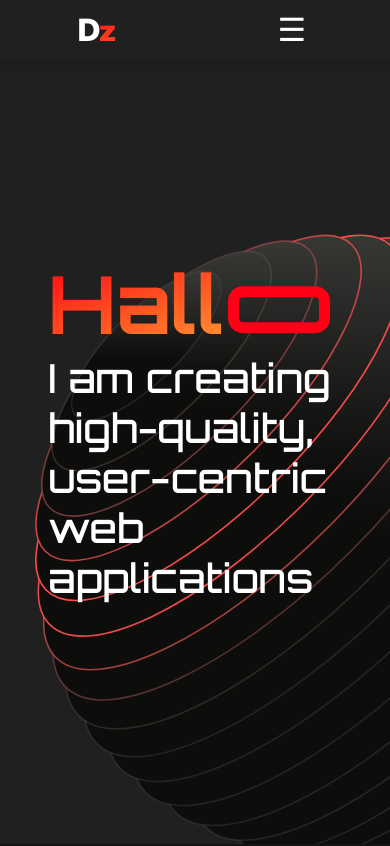
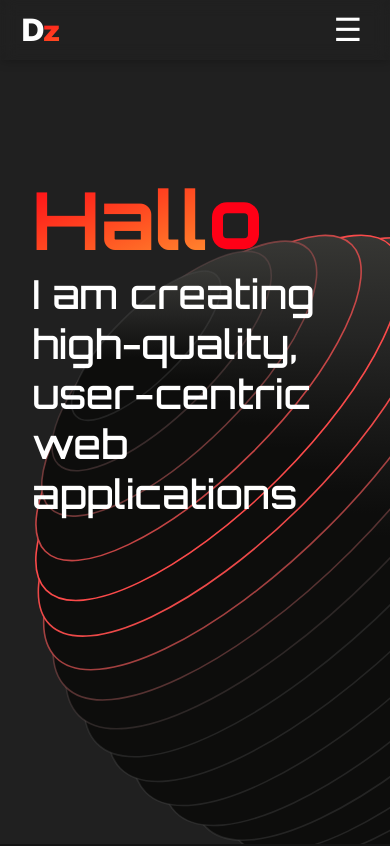
Before and after one commit to dauzan/personal-portfolio, a React (Vite) app: page / in a window 390 px wide. Shown: the top 846 px of the page. Built offline with nearby package versions, Linux system fonts and the light colour scheme.

Commit message:
remove the strect-animation from the span text

```diff
--- a/src/App.css
+++ b/src/App.css
@@ -425,6 +425,10 @@
 
 @media (max-width: 720px) {
 
+  .navbar {
+    gap: 14em;
+  }
+
   .navbar .content-list {
     position: absolute;
     display: none;
@@ -466,10 +470,12 @@
   }
 
   .banner .text-container {
-    padding: 0 3em;
+    padding: 0 2em;
+    top: 40%;
   }
 
   .banner .text-container span {
+    position: relative;
     font-size: 5rem;
   }
 
@@ -477,15 +483,9 @@
     left: 180px;
     bottom: 20px;
     border-width: 11px;
+    width: 25px;
     height: 25px;
-  }
-
-  @keyframes stretch {
-    from {
-      width: 25px
-    } to {
-      width: 1em;
-    }
+    animation: none;
   }
 
   .banner .text-container h1 {
```
